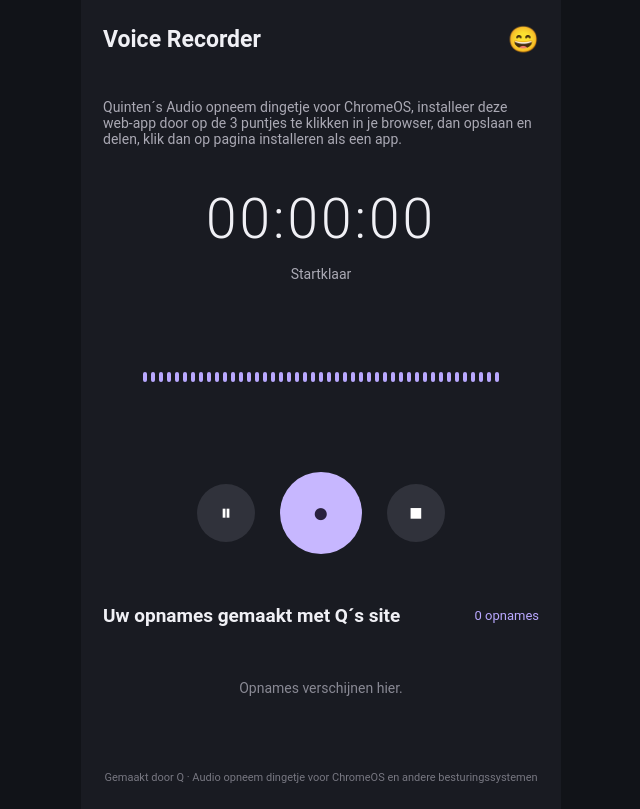
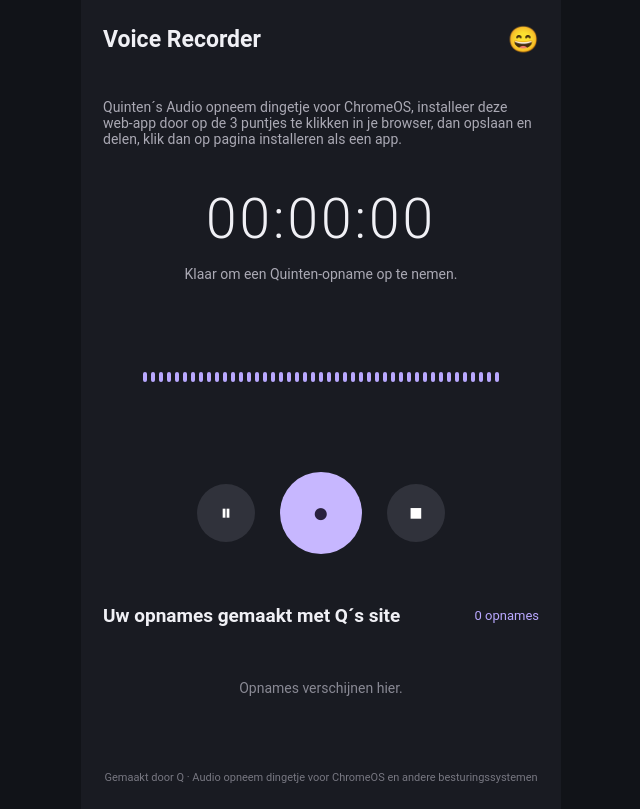
Before and after one commit to quintenmuskens-png/voicerecorder, a plain HTML site: page index.html in a window 1280 px wide. Shown: the whole page, without its empty margins (319-959 px from the left). Drawn offline with Linux system fonts and the light colour scheme.

Commit message:
Update status message for recording readiness

```diff
--- a/index.html
+++ b/index.html
@@ -48,7 +48,7 @@ header span{color:#c5b8ff;font-size:25px}
 <p class="subtitle">Quinten´s Audio opneem dingetje voor ChromeOS, installeer deze web-app door op de 3 puntjes te klikken in je browser, dan opslaan en delen, klik dan op pagina installeren als een app.</p>
 
 <div class="timer" id="timer">00:00:00</div>
-<p class="status" id="status">Startklaar</p>
+<p class="status" id="status">Klaar om een Quinten-opname op te nemen.</p>
 <div class="wave-container" id="wave"></div>
 
 <div class="controls">
```
